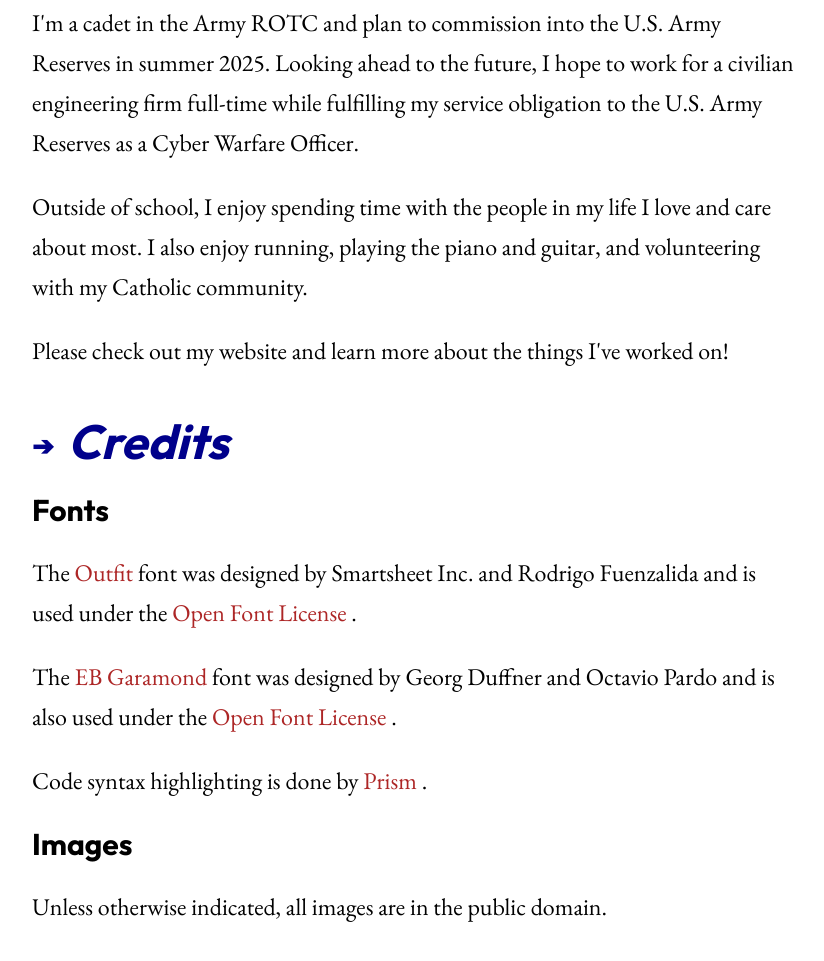
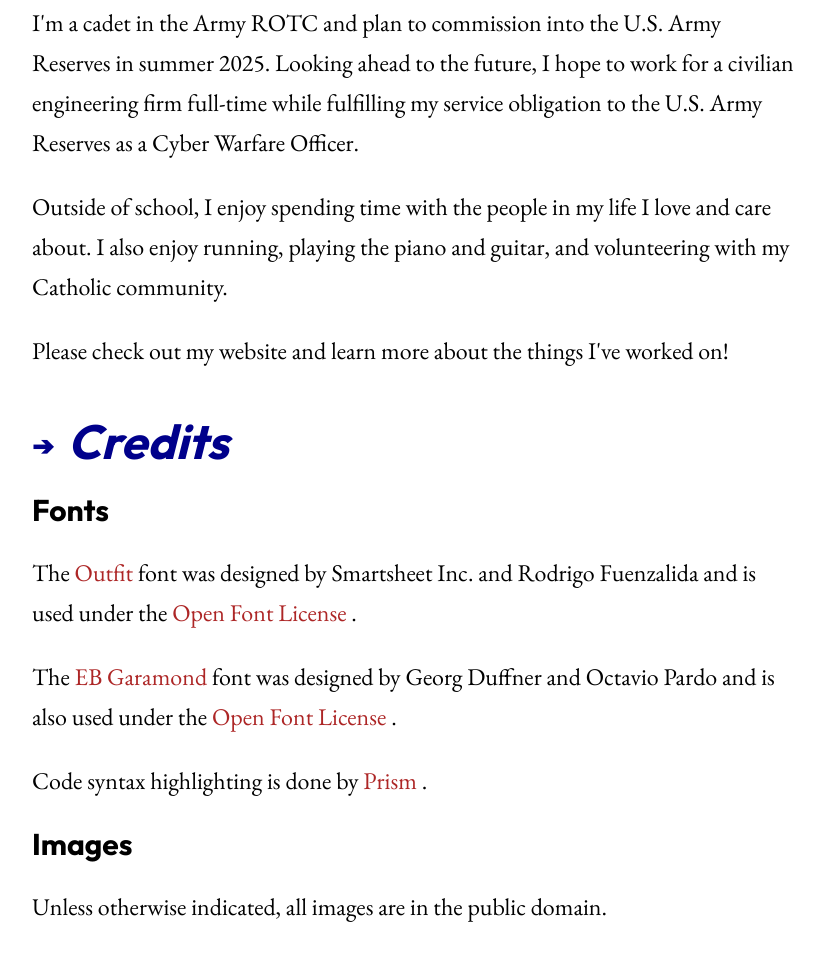
Before and after one commit to hobbsbros/personal-website, a plain HTML site: page about.html in a window 1280 px wide. Shown: the part 856-1817 px from the top of the page, without its empty margins (224-1048 px from the left). Drawn offline with nearby package versions, Linux system fonts and the light colour scheme.

Commit message:
Update About page again

```diff
--- a/about.html
+++ b/about.html
@@ -26,7 +26,7 @@
 <p>Hello!  My name is Joseph, and I am a rising senior at MIT studying Aerospace Engineering and graduating in May 2025.
 <p>Academically, I have particular interests in electrical and electronics engineering, structural mechanics, aerodynamics, numerical simulation, software development, and systems engineering.  I also enjoy designing things in Fusion 360 and programming in Python 3 or Rust.
 <p>I'm a cadet in the Army ROTC and plan to commission into the U.S. Army Reserves in summer 2025.  Looking ahead to the future, I hope to work for a civilian engineering firm full-time while fulfilling my service obligation to the U.S. Army Reserves as a Cyber Warfare Officer.
-<p>Outside of school, I enjoy spending time with the people in my life I love and care about most.  I also enjoy running, playing the piano and guitar, and volunteering with my Catholic community.
+<p>Outside of school, I enjoy spending time with the people in my life I love and care about.  I also enjoy running, playing the piano and guitar, and volunteering with my Catholic community.
 <p>Please check out my website and learn more about the things I've worked on!<h2>Credits</h2><h3>Fonts</h3>
 <p>The <a href="https://fonts.google.com/specimen/Outfit/about">Outfit</a> font was designed by Smartsheet Inc. and Rodrigo Fuenzalida and is used under the <a href="https://openfontlicense.org/">Open Font License</a> .
 <p>The <a href="https://fonts.google.com/specimen/EB+Garamond/about">EB Garamond</a> font was designed by Georg Duffner and Octavio Pardo and is also used under the <a href="https://openfontlicense.org/">Open Font License</a> .
```
Also changed, not shown: about.txt.
